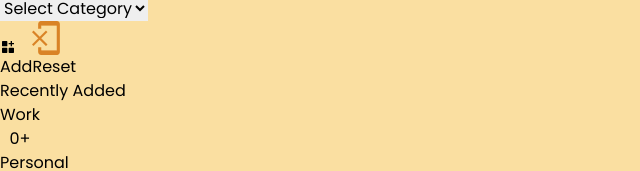
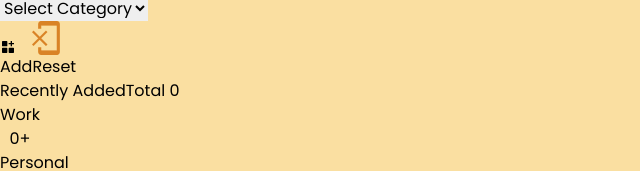
Before and after one commit to Anuj0609/to-do-app, a Next.js app: page / in a window 1280 px wide. Shown: the part 112-283 px from the top of the page, without its empty margins (0-640 px from the left). Built offline with nearby package versions, Linux system fonts and the light colour scheme.

Commit message:
recently added tasklist UI

```diff
--- a/src/components/TaskList.tsx
+++ b/src/components/TaskList.tsx
@@ -37,9 +37,10 @@ function TaskList() {
     <div className="flex flex-col justify-center w-full md:w-2/3 mx-auto px-6 ">
       <button
         onClick={() => setShowRecentTasks(!showRecentTasks)}
-        className="text-lg py-3 px-6 bg-gray-100 rounded-2xl font-light text-gray-900  hover:bg-[#a6934e] hover:text-white transition-all duration-300 w-full"
+        className="text-lg px-6 py-3 bg-gray-100 rounded-2xl font-light text-gray-900  hover:bg-[#a6934e] hover:text-white transition-all duration-300 w-full flex items-center justify-between"
       >
         Recently Added
+        <span className="text-sm text-text-gray-900">Total {""}{tasks.length}</span>
       </button>
 
       {showRecentTasks && (
```
